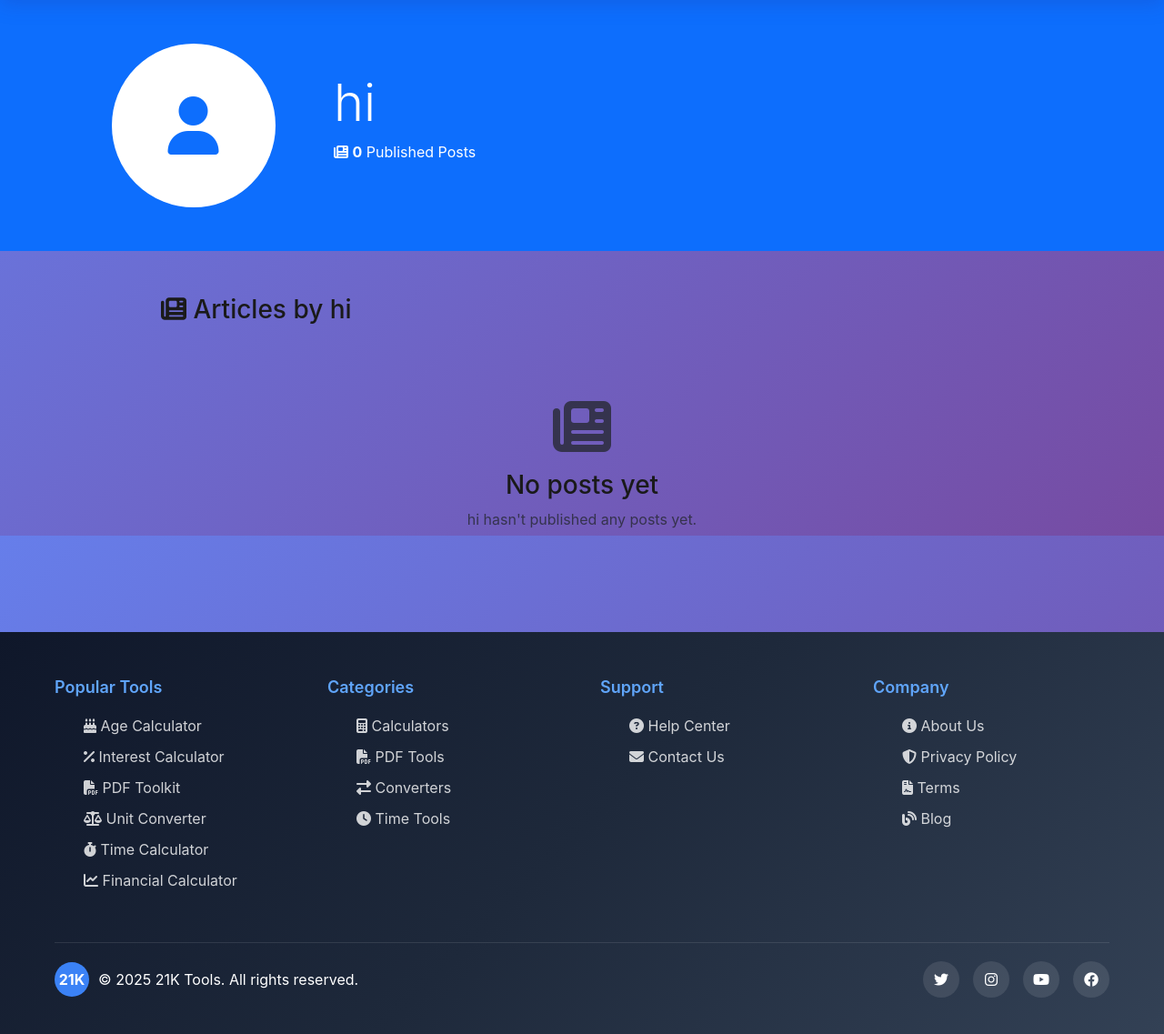
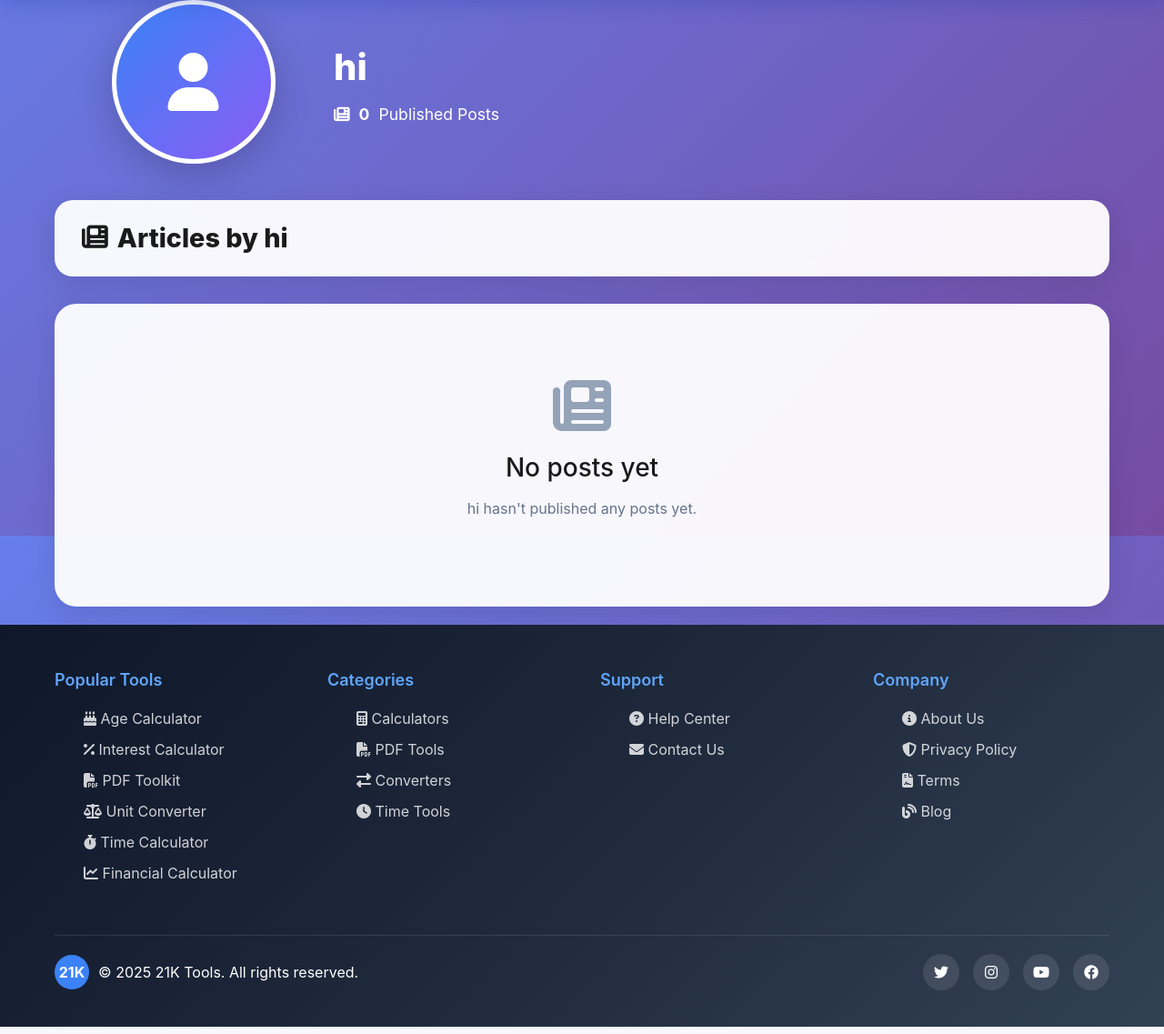
Before and after one commit to alwaysnithish/test, a Django app: a page that uses blog/templates/blog/author_profile.html in a window 1280 px wide. Shown: the part 211-1348 px from the top of the page at 91% size. Run offline with Django 4.2, Linux system fonts and the light colour scheme; data comes from the database, SQL or seed files in the repository; data that the repository does not hold is empty; some libraries are stand-ins or nearby versions.

Commit message:
Update author_profile.html

```diff
--- a/blog/templates/blog/author_profile.html
+++ b/blog/templates/blog/author_profile.html
@@ -2,60 +2,361 @@
 
 {% block title %}{{ author.username }} - Author Profile{% endblock %}
 
+{% block extra_css %}
+<style>
+    .author-hero {
+        background: rgba(255, 255, 255, 0.1);
+        border: 1px solid rgba(255, 255, 255, 0.2);
+        padding: 60px 20px;
+        border-radius: 20px;
+        margin: 40px auto;
+        max-width: 1200px;
+        backdrop-filter: blur(10px);
+    }
+
+    .author-hero .row {
+        align-items: center;
+    }
+
+    .author-avatar-large {
+        text-align: center;
+        margin-bottom: 20px;
+    }
+
+    .author-avatar-large img,
+    .author-avatar-large .avatar-placeholder {
+        width: 180px;
+        height: 180px;
+        border-radius: 50%;
+        object-fit: cover;
+        border: 5px solid white;
+        box-shadow: 0 10px 40px rgba(0, 0, 0, 0.2);
+    }
+
+    .author-avatar-large .avatar-placeholder {
+        background: linear-gradient(135deg, #3b82f6, #8b5cf6);
+        color: white;
+        display: inline-flex;
+        align-items: center;
+        justify-content: center;
+        font-size: 4rem;
+    }
+
+    .author-info-section {
+        color: white;
+    }
+
+    .author-info-section h1 {
+        font-size: 2.5rem;
+        font-weight: 800;
+        margin-bottom: 15px;
+    }
+
+    .author-info-section p {
+        font-size: 1.1rem;
+        margin-bottom: 10px;
+        display: flex;
+        align-items: center;
+        gap: 10px;
+    }
+
+    .author-info-section .lead {
+        font-size: 1.3rem;
+        font-weight: 600;
+    }
+
+    .social-buttons {
+        margin-top: 20px;
+        display: flex;
+        flex-wrap: wrap;
+        gap: 10px;
+    }
+
+    .social-buttons .btn {
+        background: white;
+        color: #2563eb;
+        border: none;
+        padding: 10px 20px;
+        border-radius: 30px;
+        font-weight: 600;
+        transition: all 0.3s ease;
+        display: inline-flex;
+        align-items: center;
+        gap: 8px;
+    }
+
+    .social-buttons .btn:hover {
+        transform: translateY(-2px);
+        box-shadow: 0 10px 30px rgba(255, 255, 255, 0.3);
+        background: #f0f9ff;
+    }
+
+    .author-container {
+        max-width: 1200px;
+        margin: 0 auto;
+        padding: 20px;
+    }
+
+    .author-bio-card {
+        background: rgba(255, 255, 255, 0.95);
+        backdrop-filter: blur(20px);
+        border-radius: 24px;
+        padding: 40px;
+        margin-bottom: 40px;
+        box-shadow: 0 25px 70px rgba(0, 0, 0, 0.1);
+    }
+
+    .author-bio-card h4 {
+        font-size: 1.8rem;
+        font-weight: 800;
+        color: #1a1a1a;
+        margin-bottom: 20px;
+        display: flex;
+        align-items: center;
+        gap: 10px;
+    }
+
+    .author-bio-card .lead {
+        font-size: 1.1rem;
+        line-height: 1.8;
+        color: #333;
+    }
+
+    .section-header {
+        background: rgba(255, 255, 255, 0.95);
+        backdrop-filter: blur(20px);
+        border-radius: 20px;
+        padding: 25px 30px;
+        margin-bottom: 30px;
+        box-shadow: 0 8px 30px rgba(0, 0, 0, 0.1);
+    }
+
+    .section-header h3 {
+        font-size: 1.8rem;
+        font-weight: 800;
+        color: #1a1a1a;
+        margin: 0;
+        display: flex;
+        align-items: center;
+        gap: 10px;
+    }
+
+    .blog-grid {
+        display: grid;
+        grid-template-columns: repeat(auto-fit, minmax(320px, 1fr));
+        gap: 25px;
+        margin-bottom: 40px;
+    }
+
+    .blog-card {
+        background: rgba(255, 255, 255, 0.95);
+        backdrop-filter: blur(20px);
+        border-radius: 24px;
+        overflow: hidden;
+        transition: all 0.4s cubic-bezier(0.4, 0, 0.2, 1);
+        border: 1px solid rgba(255, 255, 255, 0.2);
+        height: 100%;
+        display: flex;
+        flex-direction: column;
+    }
+
+    .blog-card:hover {
+        transform: translateY(-12px) scale(1.02);
+        box-shadow: 0 25px 70px rgba(0, 0, 0, 0.15);
+    }
+
+    .blog-thumbnail {
+        height: 200px;
+        object-fit: cover;
+        width: 100%;
+    }
+
+    .blog-thumbnail.bg-secondary {
+        display: flex;
+        align-items: center;
+        justify-content: center;
+        background: linear-gradient(135deg, #3b82f6, #8b5cf6);
+    }
+
+    .card-body {
+        padding: 25px;
+        flex: 1;
+        display: flex;
+        flex-direction: column;
+    }
+
+    .card-title {
+        font-size: 1.3rem;
+        font-weight: 700;
+        color: #1a1a1a;
+        margin-bottom: 12px;
+    }
+
+    .card-text {
+        color: #64748b;
+        font-size: 14px;
+        line-height: 1.6;
+        margin-bottom: 20px;
+        flex: 1;
+    }
+
+    .badge {
+        padding: 6px 12px;
+        border-radius: 20px;
+        font-size: 12px;
+        font-weight: 600;
+        margin-right: 6px;
+        margin-bottom: 6px;
+    }
+
+    .badge.bg-primary {
+        background: linear-gradient(135deg, #3b82f6, #1d4ed8) !important;
+    }
+
+    .badge.bg-secondary {
+        background: rgba(59, 130, 246, 0.1) !important;
+        color: #2563eb;
+    }
+
+    .btn-outline-primary {
+        background: linear-gradient(135deg, #3b82f6, #1d4ed8);
+        color: white;
+        border: none;
+        padding: 12px 24px;
+        border-radius: 30px;
+        font-weight: 600;
+        transition: all 0.3s ease;
+        text-decoration: none;
+        display: inline-block;
+    }
+
+    .btn-outline-primary:hover {
+        transform: translateY(-2px);
+        box-shadow: 0 10px 30px rgba(59, 130, 246, 0.4);
+        color: white;
+    }
+
+    .pagination {
+        background: rgba(255, 255, 255, 0.95);
+        padding: 20px;
+        border-radius: 20px;
+        box-shadow: 0 8px 30px rgba(0, 0, 0, 0.1);
+    }
+
+    .page-link {
+        color: #2563eb;
+        border: none;
+        background: transparent;
+        font-weight: 500;
+        padding: 8px 16px;
+        margin: 0 4px;
+        border-radius: 10px;
+        transition: all 0.3s ease;
+    }
+
+    .page-link:hover {
+        background: rgba(59, 130, 246, 0.1);
+        color: #1d4ed8;
+    }
+
+    .page-item.active .page-link {
+        background: linear-gradient(135deg, #3b82f6, #1d4ed8);
+        color: white;
+        border-radius: 10px;
+    }
+
+    .no-posts-section {
+        background: rgba(255, 255, 255, 0.95);
+        padding: 80px 20px;
+        border-radius: 24px;
+        text-align: center;
+        box-shadow: 0 8px 30px rgba(0, 0, 0, 0.1);
+    }
+
+    .no-posts-section i {
+        color: #94a3b8;
+        margin-bottom: 20px;
+    }
+
+    .no-posts-section h3 {
+        color: #1a1a1a;
+        margin-bottom: 15px;
+    }
+
+    .no-posts-section p {
+        color: #64748b;
+    }
+
+    @media (max-width: 768px) {
+        .author-hero {
+            padding: 40px 20px;
+        }
+
+        .author-info-section h1 {
+            font-size: 2rem;
+        }
+
+        .author-bio-card {
+            padding: 25px;
+        }
+
+        .blog-grid {
+            grid-template-columns: 1fr;
+        }
+    }
+</style>
+{% endblock %}
+
 {% block content %}
-<div class="bg-primary text-white py-5 mb-5">
+<div class="author-hero">
     <div class="container">
-        <div class="row align-items-center">
-            <div class="col-md-3 text-center mb-3 mb-md-0">
+        <div class="row">
+            <div class="col-md-3 author-avatar-large">
                 {% if profile.profile_picture %}
                     <img src="{{ profile.profile_picture.url }}"
-                         alt="{{ author.username }}"
-                         class="rounded-circle img-fluid"
-                         style="width: 180px; height: 180px; object-fit: cover; border: 5px solid white;">
+                         alt="{{ author.username }}">
                 {% else %}
-                    <div class="rounded-circle bg-white text-primary d-inline-flex align-items-center justify-content-center"
-                         style="width: 180px; height: 180px; font-size: 4rem; border: 5px solid white;">
+                    <div class="avatar-placeholder">
                         <i class="fas fa-user"></i>
                     </div>
                 {% endif %}
             </div>
-            <div class="col-md-9">
-                <h1 class="display-4 mb-2">{{ author.get_full_name|default:author.username }}</h1>
+            <div class="col-md-9 author-info-section">
+                <h1>{{ author.get_full_name|default:author.username }}</h1>
                 {% if profile.job_title %}
-                    <p class="lead mb-2"><i class="fas fa-briefcase"></i> {{ profile.job_title }}</p>
+                    <p class="lead"><i class="fas fa-briefcase"></i> {{ profile.job_title }}</p>
                 {% endif %}
                 {% if profile.location %}
-                    <p class="mb-2"><i class="fas fa-map-marker-alt"></i> {{ profile.location }}</p>
+                    <p><i class="fas fa-map-marker-alt"></i> {{ profile.location }}</p>
                 {% endif %}
-                <p class="mb-3">
+                <p>
                     <i class="fas fa-newspaper"></i> <strong>{{ post_count }}</strong> Published Post{{ post_count|pluralize }}
                 </p>
 
-                <!-- Social Links -->
                 {% if profile.website or profile.twitter or profile.facebook or profile.linkedin or profile.instagram %}
-                <div class="mt-3">
+                <div class="social-buttons">
                     {% if profile.website %}
-                        <a href="{{ profile.website }}" target="_blank" class="btn btn-light btn-sm me-2">
+                        <a href="{{ profile.website }}" target="_blank" class="btn">
                             <i class="fas fa-globe"></i> Website
                         </a>
                     {% endif %}
                     {% if profile.twitter %}
-                        <a href="https://twitter.com/{{ profile.twitter }}" target="_blank" class="btn btn-light btn-sm me-2">
+                        <a href="https://twitter.com/{{ profile.twitter }}" target="_blank" class="btn">
                             <i class="fab fa-twitter"></i> Twitter
                         </a>
                     {% endif %}
                     {% if profile.facebook %}
-                        <a href="{{ profile.facebook }}" target="_blank" class="btn btn-light btn-sm me-2">
+                        <a href="{{ profile.facebook }}" target="_blank" class="btn">
                             <i class="fab fa-facebook"></i> Facebook
                         </a>
                     {% endif %}
                     {% if profile.linkedin %}
-                        <a href="{{ profile.linkedin }}" target="_blank" class="btn btn-light btn-sm me-2">
+                        <a href="{{ profile.linkedin }}" target="_blank" class="btn">
                             <i class="fab fa-linkedin"></i> LinkedIn
                         </a>
                     {% endif %}
                     {% if profile.instagram %}
-                        <a href="https://instagram.com/{{ profile.instagram }}" target="_blank" class="btn btn-light btn-sm me-2">
+                        <a href="https://instagram.com/{{ profile.instagram }}" target="_blank" class="btn">
                             <i class="fab fa-instagram"></i> Instagram
                         </a>
                     {% endif %}
@@ -66,39 +367,30 @@
     </div>
 </div>
 
-<div class="container mb-5">
+<div class="author-container">
     {% if profile.bio %}
-    <div class="row mb-5">
-        <div class="col-lg-10 mx-auto">
-            <div class="card shadow-sm">
-                <div class="card-body p-4">
-                    <h4 class="mb-3"><i class="fas fa-user-circle"></i> About {{ author.get_full_name|default:author.username }}</h4>
+    <div class="author-bio-card">
+        <h4><i class="fas fa-user-circle"></i> About {{ author.get_full_name|default:author.username }}</h4>
         <p class="lead">{{ profile.bio }}</p>
-                </div>
-            </div>
-        </div>
     </div>
     {% endif %}
 
-    <div class="row mb-4">
-        <div class="col-lg-10 mx-auto">
+    <div class="section-header">
         <h3><i class="fas fa-newspaper"></i> Articles by {{ author.username }}</h3>
-        </div>
     </div>
 
     {% if page_obj %}
-    <div class="row g-4">
+    <div class="blog-grid">
         {% for post in page_obj %}
-        <div class="col-md-6 col-lg-4">
-            <div class="card blog-card h-100 shadow-sm">
+        <div class="blog-card">
             {% if post.thumbnail %}
-                    <img src="{{ post.thumbnail.url }}" class="card-img-top blog-thumbnail" alt="{{ post.title }}">
+                <img src="{{ post.thumbnail.url }}" class="blog-thumbnail" alt="{{ post.title }}">
             {% else %}
-                    <div class="blog-thumbnail bg-secondary d-flex align-items-center justify-content-center">
+                <div class="blog-thumbnail bg-secondary">
                     <i class="fas fa-image fa-3x text-white"></i>
                 </div>
             {% endif %}
-                <div class="card-body d-flex flex-column">
+            <div class="card-body">
                 <div class="mb-2">
                     {% if post.category %}
                         <span class="badge bg-primary">{{ post.category.name }}</span>
@@ -108,7 +400,7 @@
                     {% endfor %}
                 </div>
                 <h5 class="card-title">{{ post.title }}</h5>
-                    <p class="card-text text-muted">{{ post.excerpt|truncatewords:20 }}</p>
+                <p class="card-text">{{ post.excerpt|truncatewords:20 }}</p>
                 <div class="mt-auto">
                     <small class="text-muted d-block mb-3">
                         <i class="far fa-calendar"></i> {{ post.published_at|date:"M d, Y" }}
@@ -116,7 +408,6 @@
                     <a href="{% url 'blog_detail' post.slug %}" class="btn btn-outline-primary w-100">
                         Read More <i class="fas fa-arrow-right"></i>
                     </a>
-                    </div>
                 </div>
             </div>
         </div>
@@ -156,10 +447,10 @@
     {% endif %}
 
     {% else %}
-    <div class="text-center py-5">
-        <i class="fas fa-newspaper fa-4x text-muted mb-3"></i>
+    <div class="no-posts-section">
+        <i class="fas fa-newspaper fa-4x"></i>
         <h3>No posts yet</h3>
-        <p class="text-muted">{{ author.username }} hasn't published any posts yet.</p>
+        <p>{{ author.username }} hasn't published any posts yet.</p>
     </div>
     {% endif %}
 </div>
```
Lines whose indentation alone changed are shown as unchanged.
